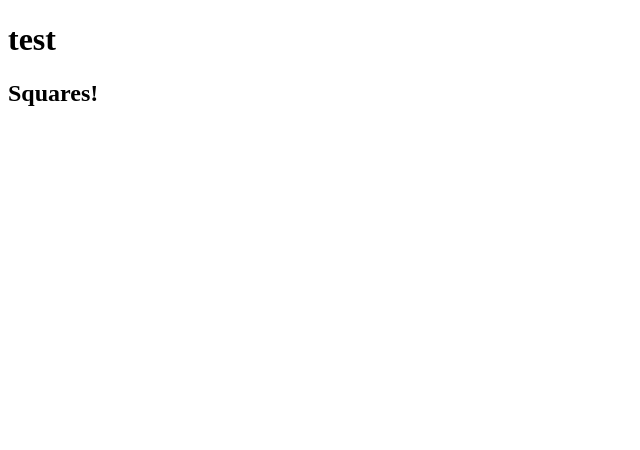
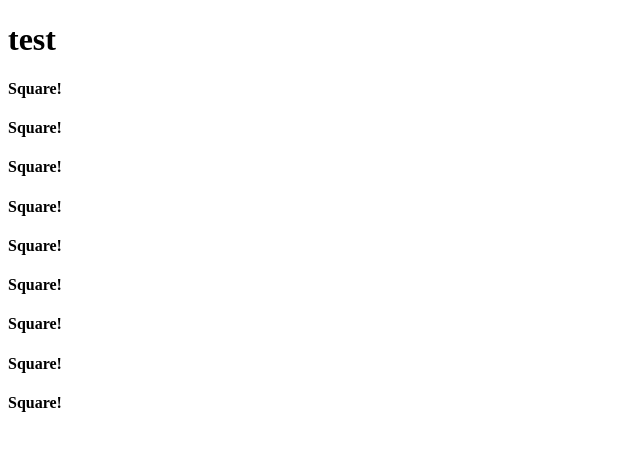
Before and after one commit to stobita/react-tutorial-with-typescript, a React app: page / in a window 1280 px wide. Shown: the top 450 px of the page, without its empty margins (0-640 px from the left). Built offline with nearby package versions, Linux system fonts and the light colour scheme; the HTML template or start-up script is replaced by a standard one.

Commit message:
square描画追加

```diff
--- a/src/components/Board.tsx
+++ b/src/components/Board.tsx
@@ -1,13 +1,24 @@
 import * as React from 'react';
+import BoardRow from './BoardRow';
 
 interface BoardProps{
   squares: string[][];
 }
 
+
+
 const board = (props: BoardProps) => {
   return (
-    <h2>Squares!</h2>
+    <div className="board">
+      {props.squares.map((row: string[], index: number) => {
+        return (
+          <BoardRow rowLine={row} />
+        );
+      })}
+    </div>
   );
 };
 
+
+
 export default board;
--- /dev/null
+++ b/src/components/BoardRow.tsx
@@ -0,0 +1,18 @@
+import * as React from 'react';
+import Square from './Square';
+
+interface BoardRowProps{
+  rowLine: string[];
+}
+
+const boardRow = (props: BoardRowProps) => {
+  return (
+    <div className="boardRow">
+      {props.rowLine.map((value, index) => {
+        return <Square squareValue={value}/>;
+      })}
+    </div>
+  );
+};
+
+export default boardRow;
--- /dev/null
+++ b/src/components/Square.tsx
@@ -0,0 +1,13 @@
+import * as React from 'react';
+
+interface SquareProps {
+  squareValue: string;
+}
+
+const square = (props: SquareProps) => {
+  return (
+    <h4>Square!</h4>
+  );
+};
+
+export default square;
--- a/src/store.ts
+++ b/src/store.ts
@@ -1,4 +1,4 @@
 export default {
   value: 'test',
-  squares: [],
+  squares: Array.apply(null, Array(3)).map(() => Array(3).fill('')),
 };
```
